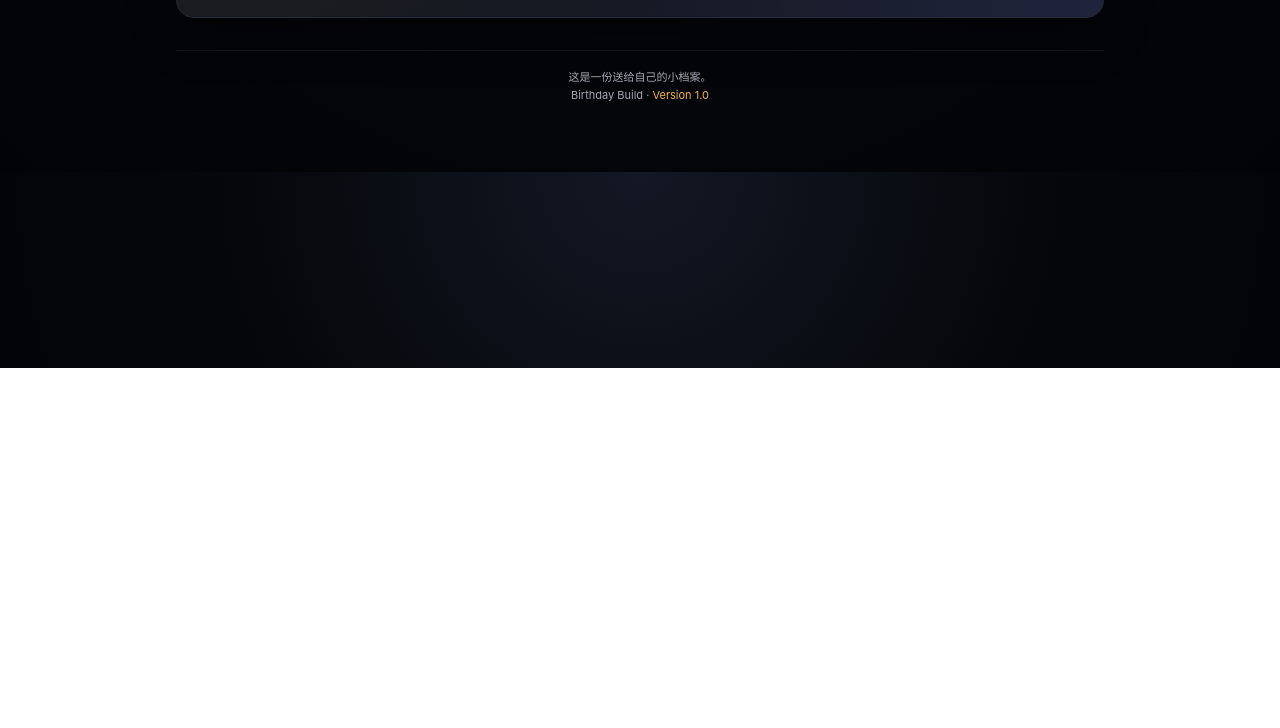
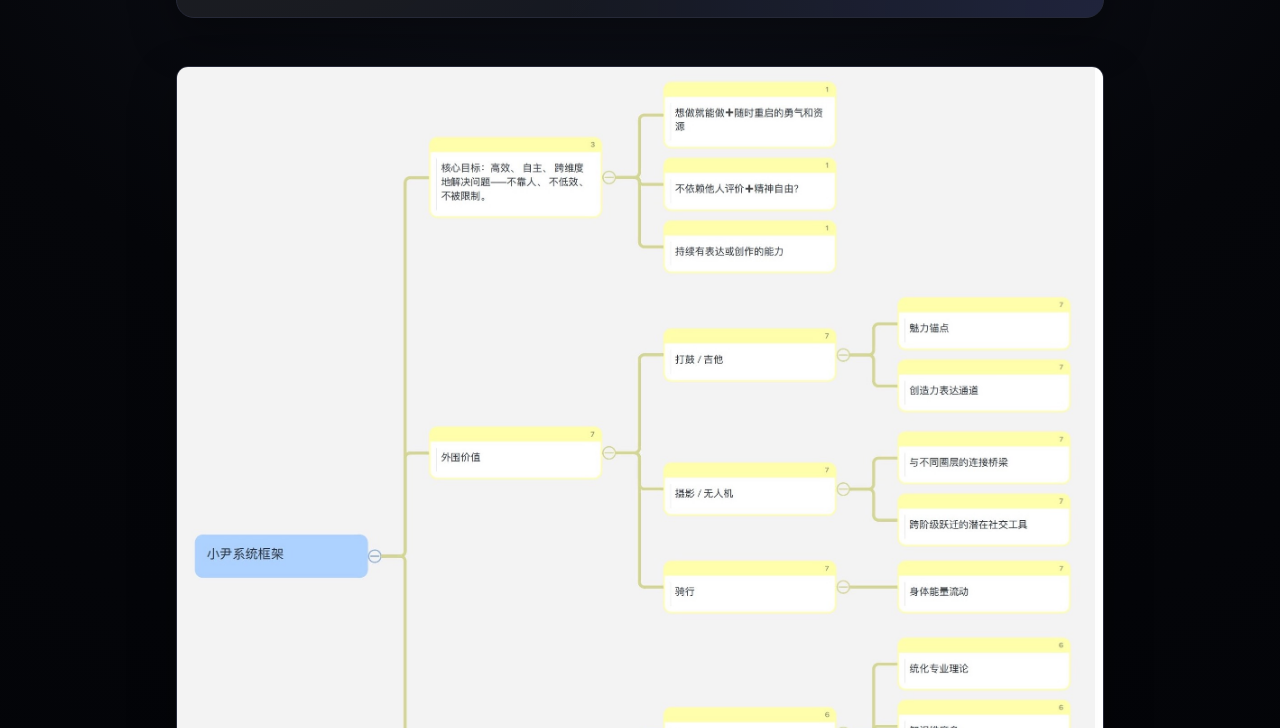
Before and after one commit to Izzy6666/how-to-run-izzy, a plain HTML site: page system.html in a window 1280 px wide. Shown: the part 432-1160 px from the top of the page. Before the commit the page ends 800 px from the top, so only its background shows below. Drawn offline with Linux system fonts and the light colour scheme.

Commit message:
Add files via upload

```diff
--- a/system.html
+++ b/system.html
@@ -67,6 +67,10 @@
       </div>
     </section>
 
+      <section class="media-section">
+            <img src="images/system.jpg" class="mindmap-img"/>
+      </section>
+
     <footer>
       <div>这是一份送给自己的小档案。</div>
       <div>Birthday Build · <span>Version 1.0</span></div>
```
Also changed, not shown: model.html (+5 -0 lines).
